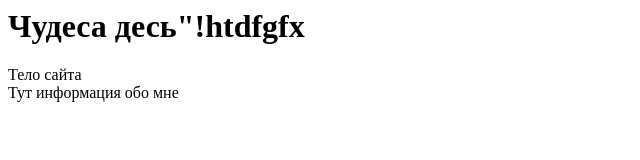
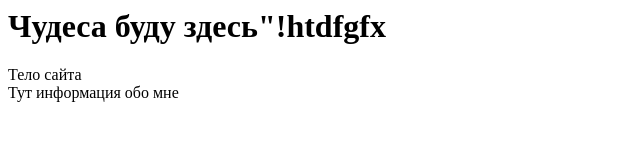
Before and after one commit to AntonTsurhanau/JavaScript, a plain HTML site: page index.html in a window 1280 px wide. Shown: the whole page, without its empty margins (0-640 px from the left). Drawn offline with Linux system fonts and the light colour scheme.

Commit message:
Revert "'hfcxgfx'"
This reverts commit 289eb31aa99e6b8c2e36c9f8b157bb29d6049d45.

```diff
--- a/index.html
+++ b/index.html
@@ -3,7 +3,7 @@
         Тестовая страниаца
         </title>
                     <header>
-                        <H1>Чудеса десь"!htdfgfx</H1>
+                        <H1>Чудеса буду здесь"!htdfgfx</H1>
                     </header>
     <body>
     Тело сайта
```
